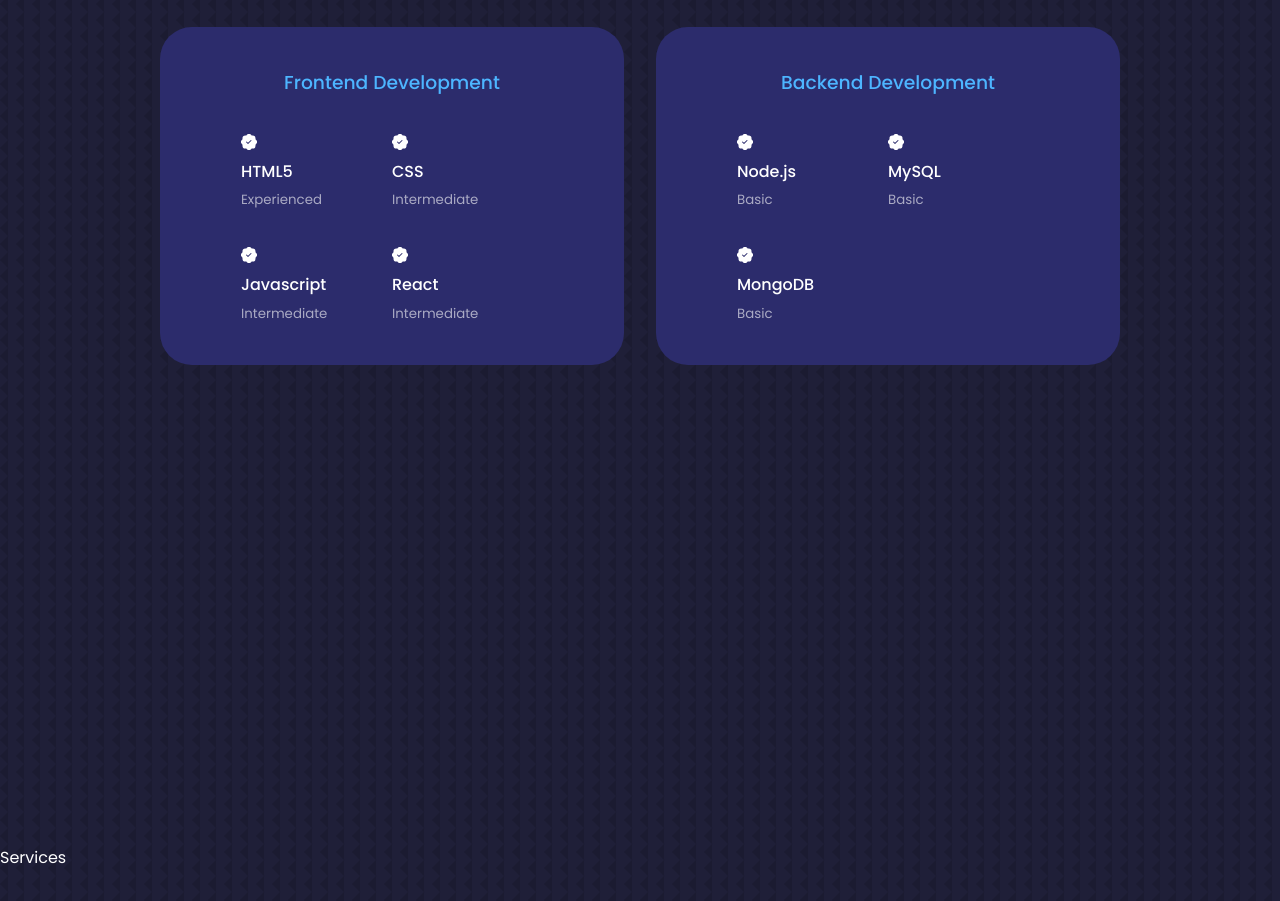
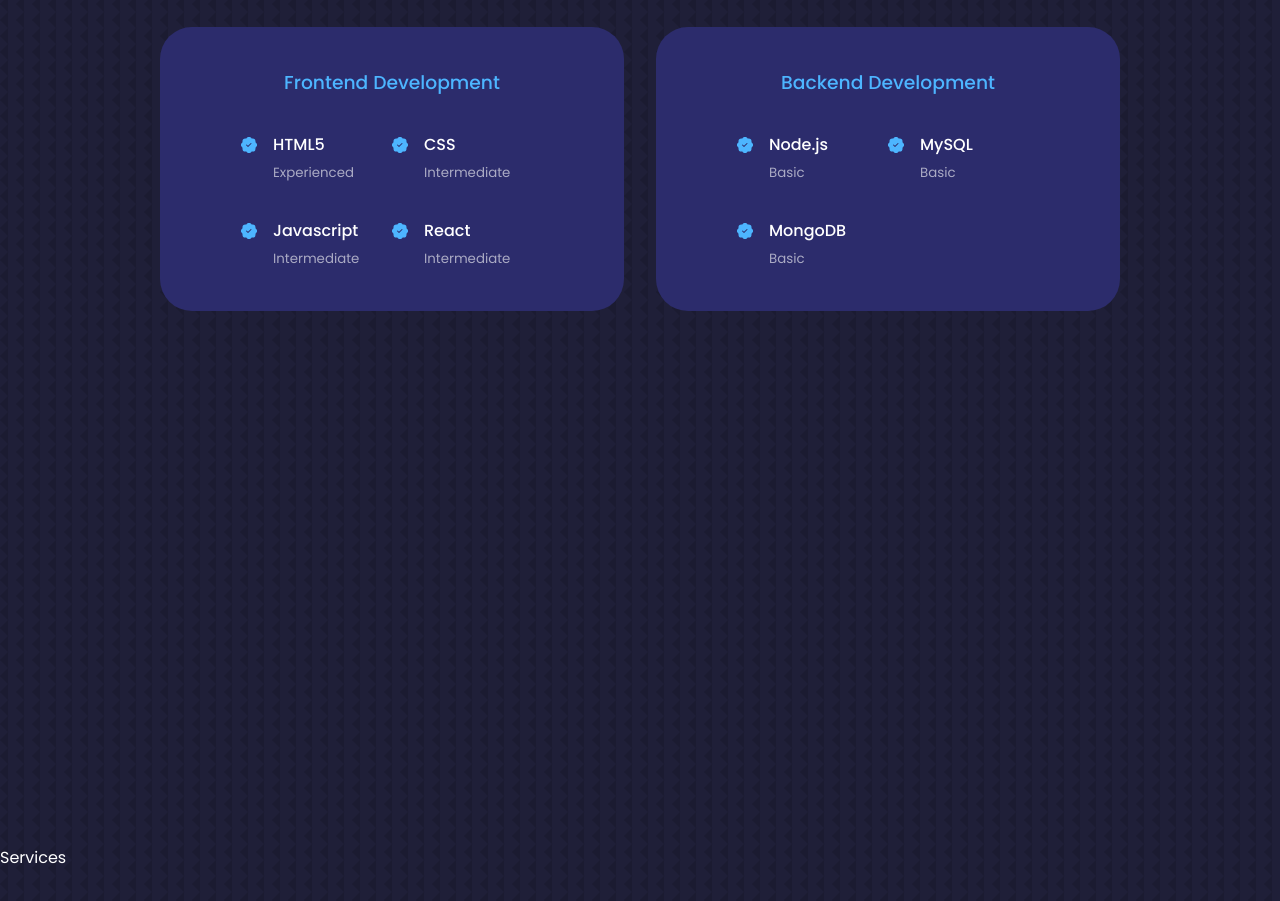
Before and after one commit to ntelio96/my-portfolio, a React (Create React App) app: page / in a window 1280 px wide. Shown: the part 1940-2841 px from the top of the page. Built offline with nearby package versions, Linux system fonts and the light colour scheme.

Commit message:
desktop version complete

```diff
--- a/src/Components/Experience/Experience.jsx
+++ b/src/Components/Experience/Experience.jsx
@@ -12,29 +12,29 @@
         <div className='experience__frontend'>
           <h3>Frontend Development</h3>
           <div className="experience__content">
-            <article>
-              <BsPatchCheckFill/>
+            <article className="experience__details">
+              <BsPatchCheckFill className="experience__details-icon"/>
               <div>
               <h4>HTML5</h4>
               <small className='text-light'>Experienced</small>
               </div>
             </article>
-            <article>
-              <BsPatchCheckFill/>
+            <article className="experience__details">
+              <BsPatchCheckFill className="experience__details-icon"/>
               <div>
               <h4>CSS</h4>
               <small className='text-light'>Intermediate</small>
               </div>
             </article>
-            <article>
-              <BsPatchCheckFill/>
+            <article className="experience__details">
+              <BsPatchCheckFill className="experience__details-icon"/>
               <div>
               <h4>Javascript</h4>
               <small className='text-light'>Intermediate</small>
               </div>
             </article>
-            <article>
-              <BsPatchCheckFill/>
+            <article className="experience__details">
+              <BsPatchCheckFill className="experience__details-icon"/>
               <div>
               <h4>React</h4>
               <small className='text-light'>Intermediate</small>
@@ -46,22 +46,22 @@
         <div className='experience__backend'>
         <h3>Backend Development</h3>
           <div className="experience__content">
-            <article>
-              <BsPatchCheckFill/>
+            <article className="experience__details">
+              <BsPatchCheckFill className="experience__details-icon"/>
               <div>
               <h4>Node.js</h4>
               <small className='text-light'>Basic</small>
               </div>
             </article>
-            <article>
-              <BsPatchCheckFill/>
+            <article className="experience__details">
+              <BsPatchCheckFill className="experience__details-icon"/>
               <div>
               <h4>MySQL</h4>
               <small className='text-light'>Basic</small>
               </div>
             </article>
-            <article>
-              <BsPatchCheckFill/>
+            <article className="experience__details">
+              <BsPatchCheckFill className="experience__details-icon"/>
               <div>
               <h4>MongoDB</h4>
               <small className='text-light'>Basic</small>
--- a/src/Components/Experience/experience.css
+++ b/src/Components/Experience/experience.css
@@ -31,5 +31,10 @@
 
 .experience__details {
     display: flex;
+    gap: 1rem;
+}
 
+.experience__details-icon {
+    margin-top: 6px;
+    color: var(--color-primary);
 }
```
